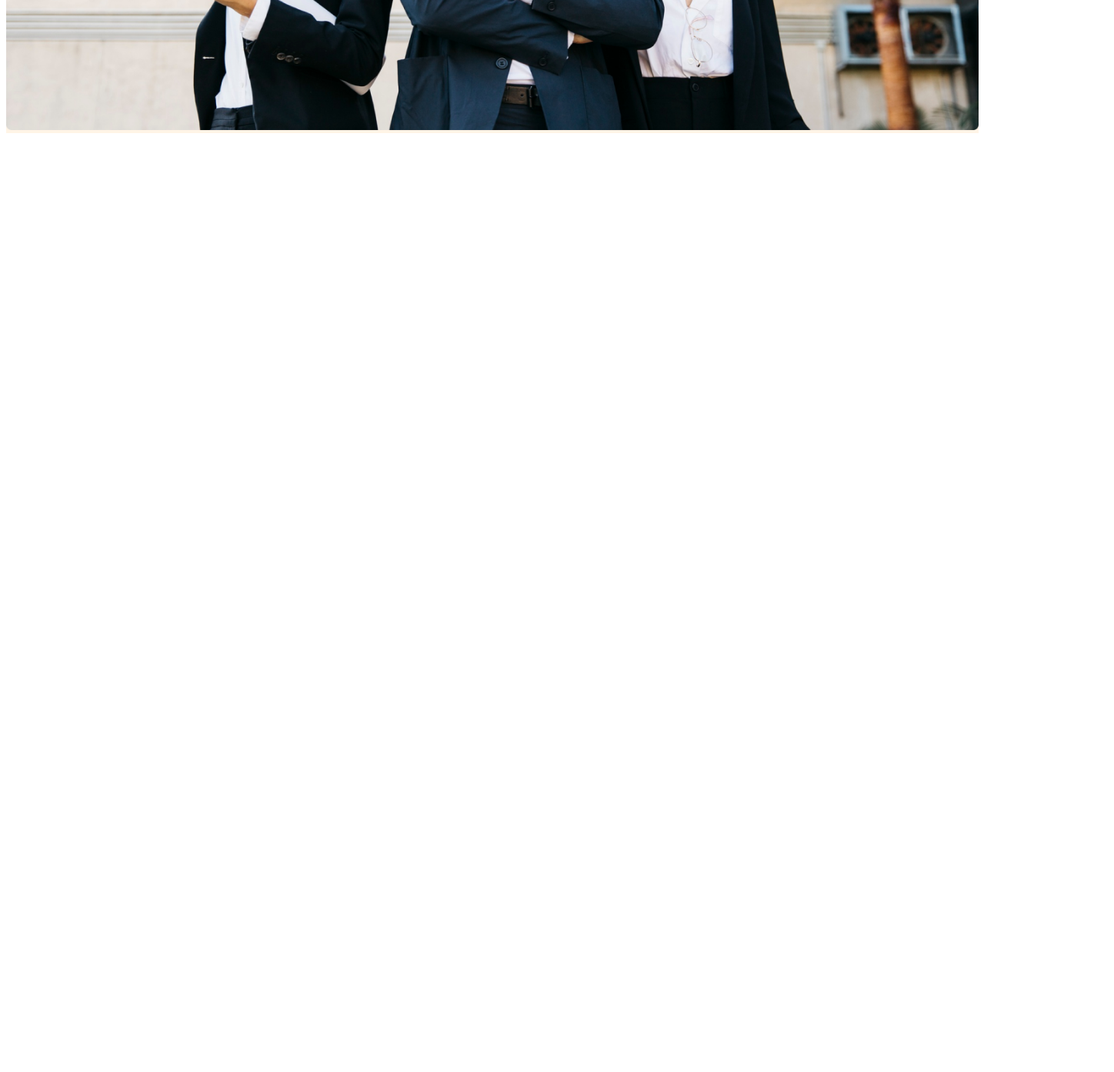
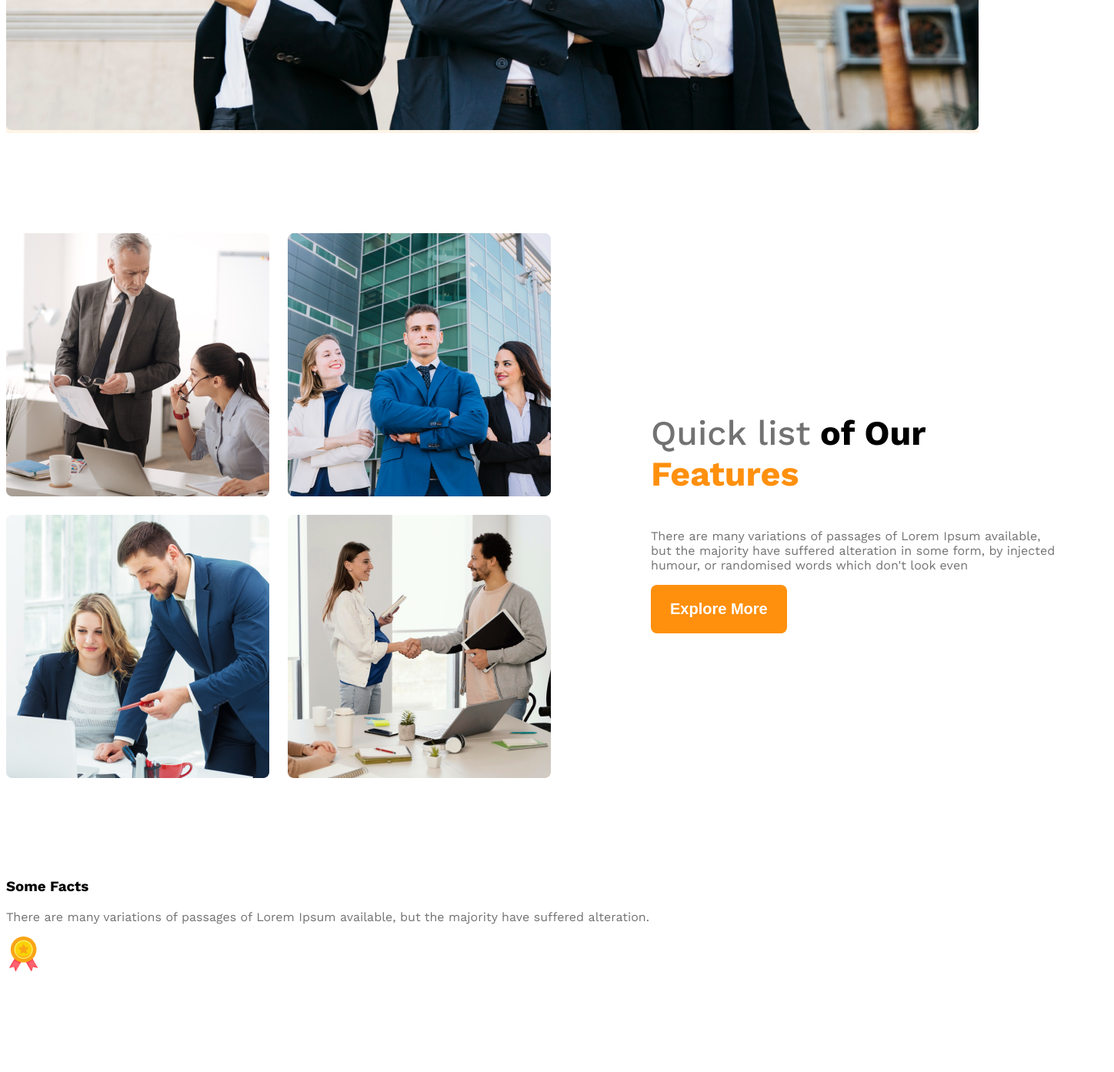
Before and after one commit to ifratul36/g3-architect-website, a plain HTML site: page index.html in a window 1280 px wide. Shown: the part 1011-2404 px from the top of the page at 77% size, 1448 px wide, since content can reach past the window. Before the commit the page ends 1192 px from the top, so only its background shows below. Drawn offline with nearby package versions, Linux system fonts and the light colour scheme.

Commit message:
added an loacl repository

```diff
--- a/index.html
+++ b/index.html
@@ -26,7 +26,55 @@
               <img class="banner-image" src="images/banner.png" alt="">
         </div>
     </header>
-    <main></main>
+    <main>
+       <!-- team work section start -->
+       <section class="teams display-flex">
+        <div class="team-image-container">
+            <img src="images/team1.png" alt="two architect discussing abut design">
+            <img src="images/team2.png" alt="">
+            <img src="images/team3.png" alt="">
+            <img src="images/team4.png" alt="">
+
+        </div>
+        <div class="our-features">
+            <h3 class="feature-title"><span id="quick-list" class="text-light-gray">Quick list</span> <span>of Our</span> <span  id="feature-list">Features</span></h3>
+            <p class="feature-descrption text-light-gray">There are many variations of passages of Lorem Ipsum available, but the majority have suffered alteration in some form, by injected humour, or randomised words which don't look even</p>
+            <button class="btn-primary">Explore More</button>
+        </div>
+    </section>
+        <!-- team work section end  -->
+         <!-- features will enjoy start -->
+
+         <!-- features will enjoy end -->
+          <!-- some facts start -->
+           <section >
+                 <h3 class="section-title">Some Facts</h3>
+                 <p class="text-light-gray">There are many variations of passages of Lorem Ipsum available, but the majority have suffered alteration.</p>
+                 <div class="facts-container">
+                    <div class="fact">
+                        <img src="images/icons/ribon.png" alt="" class="fact-icon">
+                        <h4 class="fact-number"></h4>
+                        <h5 class="fact-name"></h5>
+                    </div>
+                    <div class="fact">
+                        <img src="" alt="" class="fact-icon">
+                        <h4 class="fact-number"></h4>
+                        <h5 class="fact-name"></h5>
+                    </div>
+                    <div class="fact">
+                        <img src="" alt="" class="fact-icon">
+                        <h4 class="fact-number"></h4>
+                        <h5 class="fact-name"></h5>
+                    </div>
+                    <div class="fact">
+                        <img src="" alt="" class="fact-icon">
+                        <h4 class="fact-number"></h4>
+                        <h5 class="fact-name"></h5>
+                    </div>
+                 </div>
+           </section>
+          <!-- some facts end -->
+    </main>
     <footer></footer>
 
 </body>
--- a/styles/architect.css
+++ b/styles/architect.css
@@ -30,6 +30,13 @@
            font-size: 1.25rem;
            border: none;
            border-radius: 8px;
+       }
+       main{
+        width: 1440px;
+        margin: 0 auto;
+       }
+       main>section{
+        margin-top: 130px;
        }
 
       /* header style */
@@ -71,9 +78,48 @@
        .banner-image{
         width: 100%;
        }
+       /* team and feature related style */
+        .teams{
+           align-items: center;
+       }
+       .team-image-container{
+        display: grid;
+        grid-template-columns: repeat(2, 1fr);
+        gap: 24px;
+       }
+       .our-features{
+        margin-left:130px ;
+        max-width: 530px;
+       }
+       .feature-title{
+          font-size: 2.8rem;
+          font-weight: 700;
+       }
+       #quick-list{
+           font-weight: 500;
+       }
+       #feature-list{
+        color: #FF900E;
+       }
+
      /* responsive media query */
      @media screen and (max-width: 576px){
-          .navbar .nav-links{
+          .navbar .nav-links .teams{
             flex-direction: column;
           }
+          .team-image-container{
+            grid-template-columns: repeat(1, 1fr);
+          }
+          .our-features{
+            margin-left: 20px;
+          }
      }
+    /* medium size of device */
+     @media screen and (min-width:576px) and (max-width:992px){
+          .teams{
+            flex-direction: column;
+          }
+          .our-features{
+            margin: 60px auto;
+          }
+     }
```
